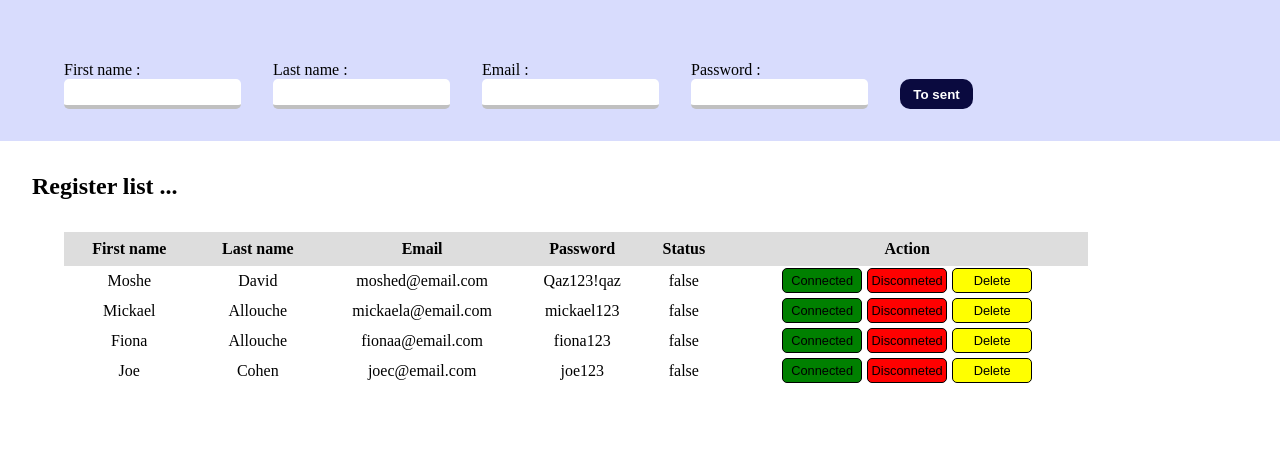
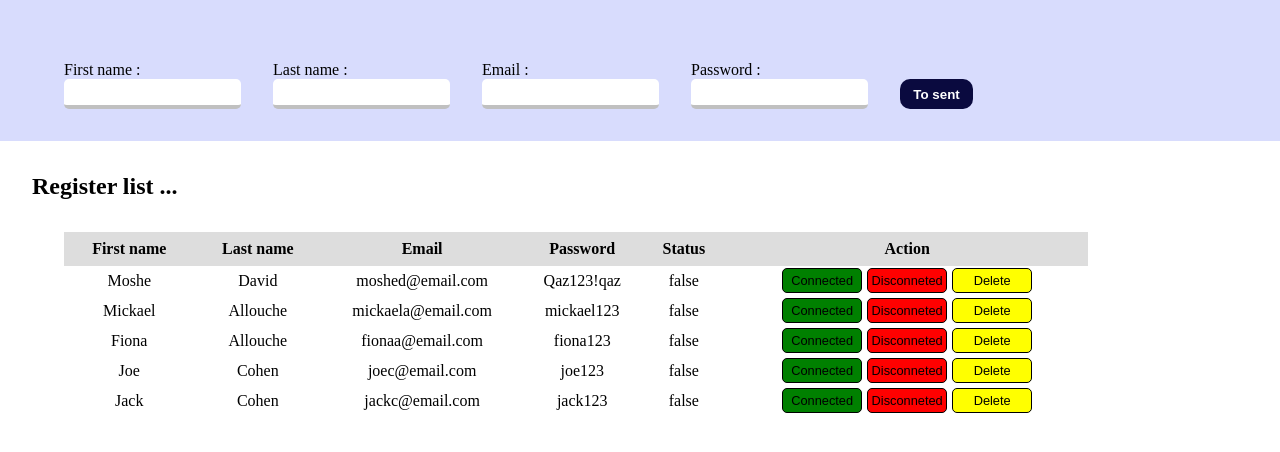
Before and after one commit to Mickallou/JavaScript---, a plain HTML site: page Tirgoul/2023.11.26/index.html in a window 1280 px wide. Shown: the part 90-542 px from the top of the page. Drawn offline with Linux system fonts and the light colour scheme.

Commit message:
Add new user to users.js

```diff
--- a/Tirgoul/2023.11.26/script/data/users.js
+++ b/Tirgoul/2023.11.26/script/data/users.js
@@ -27,4 +27,11 @@ let users = [
         password: `joe123`,
         isLogedIn: false,
     },
+    {
+        fname: `Jack`,
+        lname: `Cohen`,
+        email: `jackc@email.com`,
+        password: `jack123`,
+        isLogedIn: false,
+    }
 ];
--- a/Tirgoul/2023.11.26/script/main.js
+++ b/Tirgoul/2023.11.26/script/main.js
@@ -7,7 +7,7 @@ for (let user of users) {
     for (let key in user) {
         let cell = row.insertCell();
         cell.textContent = user[key];
-    }
+    };
 
     let cellBtn = row.insertCell();
     let newBtn = document.createElement(`div`);
```
Also changed, not shown: Tirgoul/2023.11.26/index.html (+0 -1 lines).
